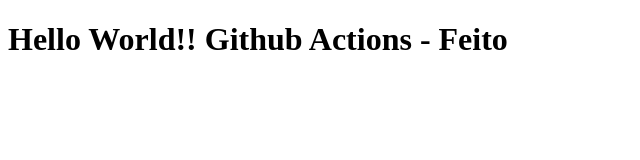
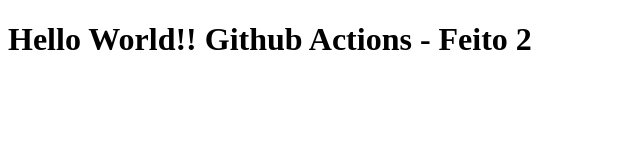
Before and after one commit to ricardo8leandro/Deploy-Automatic, a plain HTML site: page index.html in a window 1280 px wide. Shown: the full height of the page, 0-640 px from the left. Drawn offline with Linux system fonts and the light colour scheme.

Commit message:
alter two

```diff
--- a/index.html
+++ b/index.html
@@ -7,6 +7,6 @@
     <title>Github Actions</title>
 </head>
 <body>
-    <h1>Hello World!! Github Actions - Feito</h1>
+    <h1>Hello World!! Github Actions - Feito 2</h1>
 </body>
 </html>
```
Also changed, not shown: 1 other file.
